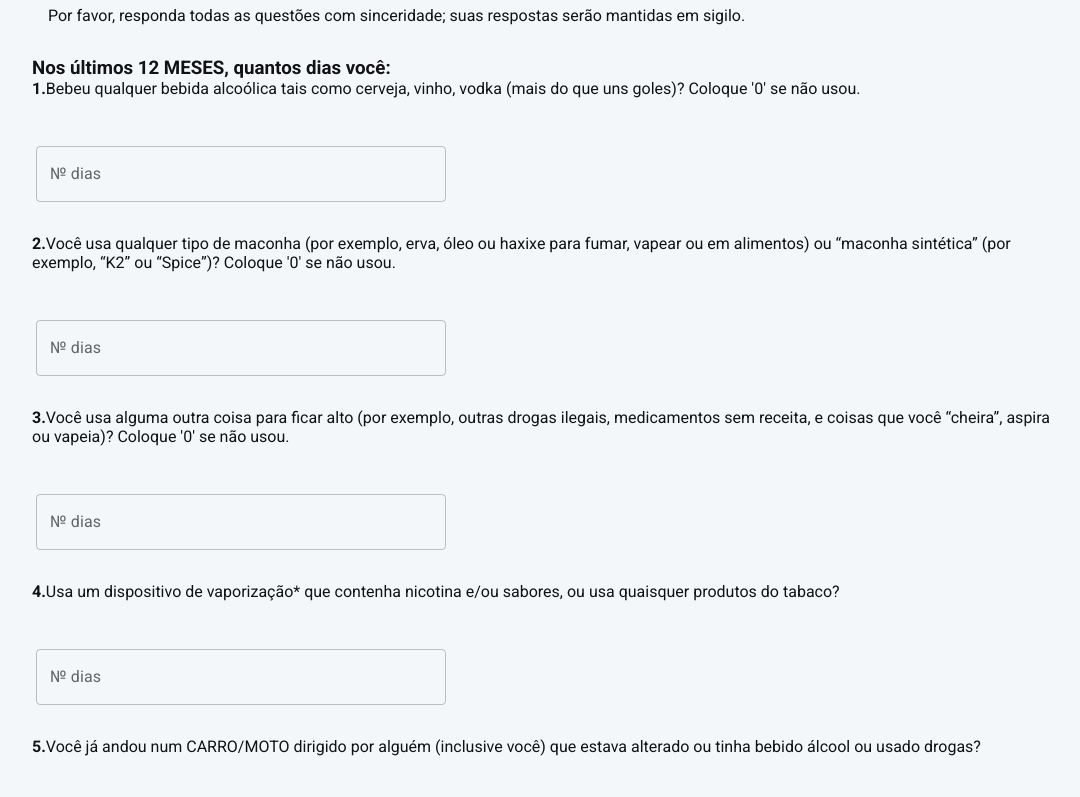
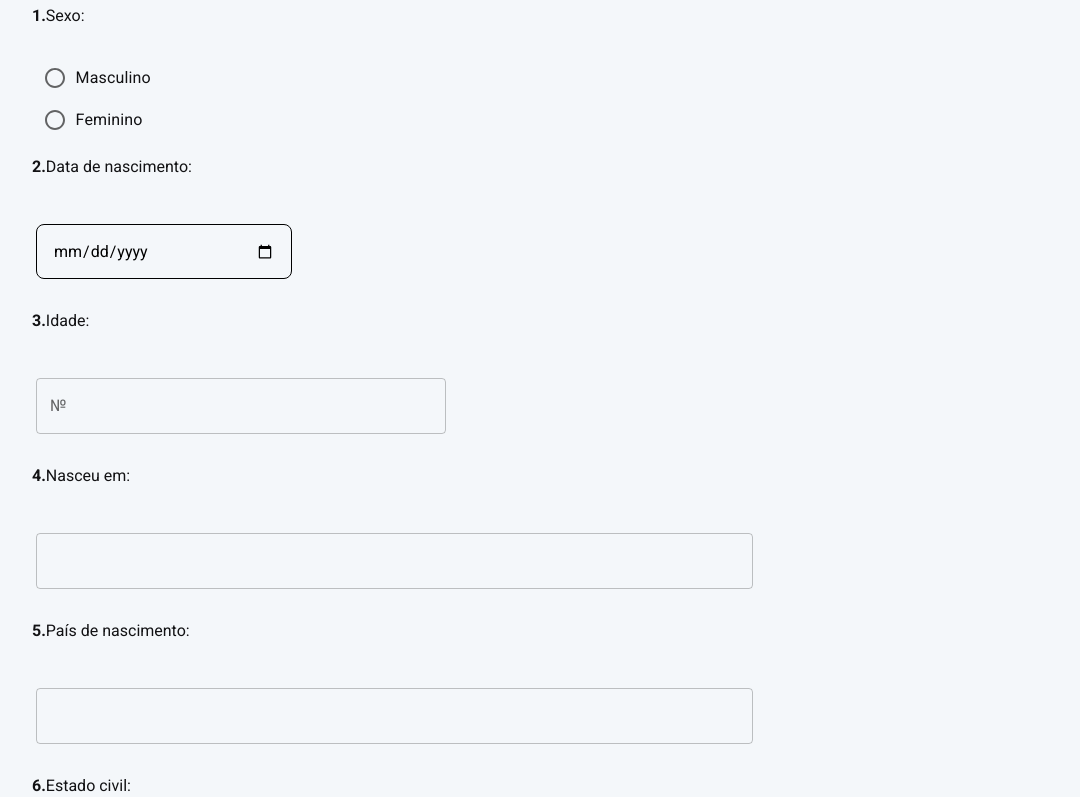
Before and after one commit to kalinDev/FormProjetoDePesquisa, a React (Vite) app: page /form in a window 1280 px wide. Shown: the part 180-977 px from the top of the page, without its empty margins (96-1176 px from the left). Built offline with nearby package versions, Linux system fonts and the light colour scheme.

Commit message:
feat: sociodemographics

```diff
--- a/package.json
+++ b/package.json
@@ -13,6 +13,8 @@
     "@emotion/react": "^11.11.1",
     "@emotion/styled": "^11.11.0",
     "@mui/material": "^5.14.0",
+    "@mui/x-date-pickers": "^6.10.1",
+    "dayjs": "^1.11.9",
     "react": "^18.2.0",
     "react-dom": "^18.2.0",
     "react-hook-form": "^7.45.1",
--- /dev/null
+++ b/src/components/dateInput/DateInput.tsx
@@ -0,0 +1,28 @@
+import { DateInputStyle } from "./DateInputStyle";
+import { FieldError, FieldErrorsImpl, Merge, RegisterOptions, UseFormRegister } from 'react-hook-form';
+
+
+interface DateInputProps {
+  id: string;
+  error: FieldError | Merge<FieldError, FieldErrorsImpl<any>> | undefined;
+  register: UseFormRegister<any>;
+  registerOptions?: RegisterOptions;
+  placeholder?: string;
+  label?: string;
+}
+
+export function DateInput({ label, id, error, register, registerOptions, placeholder }: DateInputProps) {
+  return (
+    <div style={DateInputStyle.questionConteiner}>
+      {label && <label>{label}</label>}
+      <input
+        style={DateInputStyle.input}
+        type="date"
+        id={id}
+        {...register(id, registerOptions)}
+        placeholder={placeholder}
+      />
+      {error && <p style={DateInputStyle.errorMessage}>{error?.message?.toString()}</p>}
+    </div>
+  );
+}
--- /dev/null
+++ b/src/components/dateInput/DateInputStyle.tsx
@@ -0,0 +1,27 @@
+export const DateInputStyle = {
+    questionConteiner: {
+        marginTop: '2rem',
+        marginBottom: '2rem'
+    },
+    input: {
+        width: '25%',
+        marginTop: '1rem',
+        marginLeft: '.25rem',
+        background: 'transparent',
+        border: '1px solid',
+        borderRadius: '8px',
+        padding:'1rem'
+    },
+    errorMessage:{
+        color: '#d32f2f',
+        fontFamily: 'Roboto',
+        fontWweight: '400',
+        fontSize: '0.75rem',
+        lineHeight: '1.66',
+        letterSpacing: '0.03333em',
+        marginTop: '3px',
+        marginRight: '14px',
+        marginBottom: '0',
+        marginLeft: '14px',
+    }
+};
--- a/src/components/formContainer/FormContainer.tsx
+++ b/src/components/formContainer/FormContainer.tsx
@@ -4,6 +4,7 @@ import { Audit } from '../../pages/audit/Audit';
 import { Smoking } from '../../pages/smoking/Smoking';
 import { Hads } from '../../pages/hads/Hads';
 import { ScrollToTop } from '../scrollToTop/ScrollToTop';
+import { Sociodemographics } from '../../pages/sociodemographics/Sociodemographics';
 
 const FormContainer = () => {
     const [formValues, setFormValues] = useState([{}]);
@@ -26,14 +27,25 @@ const FormContainer = () => {
     const renderCurrentPage = () => {
         switch (currentPage) {
             case 0:
-                return (
-                    <Screening
+                return(
+                    <Sociodemographics
+                        onPrev={handlePrevPage}
                         onSubmit={handleFormSubmit}
                         onNext={handleNextPage}
                         defaultValues={formValues[currentPage]}
                     />
+                )
+            case 1:
+                return (
+                    <Screening
+                        onPrev={handlePrevPage}
+                        onSubmit={handleFormSubmit}
+                        onNext={handleNextPage}
+                        previousData={formValues[currentPage - 1]}
+                        defaultValues={formValues[currentPage]}
+                    />
                 );
-            case 1:
+            case 2:
                 return (
                     <Audit
                         onSubmit={handleFormSubmit}
@@ -43,7 +55,7 @@ const FormContainer = () => {
                         defaultValues={formValues[currentPage]}
                     />
                 );
-            case 2:
+            case 3:
                 return (
                     <Smoking
                         onSubmit={handleFormSubmit}
@@ -53,7 +65,7 @@ const FormContainer = () => {
                         defaultValues={formValues[currentPage]}
                     />
                 );
-            case 3:
+            case 4:
                 return (
                     <Hads
                         onSubmit={handleFormSubmit}
--- a/src/pages/screening/Screening.tsx
+++ b/src/pages/screening/Screening.tsx
@@ -7,12 +7,14 @@ import { useEffect } from 'react';
 import { FormFooterContainer } from '../../components/formFooterContainer/FormFooterContainer.tsx';
 
   type ScreeningProps = {
+    onPrev: () => void;
     onSubmit: SubmitHandler<any>;
     onNext: () => void;
     defaultValues?: any;
+    previousData:any
   };
 
-export function Screening({ onSubmit, onNext, defaultValues }: ScreeningProps) {
+export function Screening({ onSubmit, onPrev, onNext, defaultValues }: ScreeningProps) {
 
     const {
         control,
@@ -126,7 +128,7 @@ export function Screening({ onSubmit, onNext, defaultValues }: ScreeningProps) {
                     }
                 })}
                 <FormFooterContainer
-                    isFirstPage
+                    onPrev={onPrev}
                 />
             </form>
         </div>
--- /dev/null
+++ b/src/pages/sociodemographics/QuestionsMock.tsx
@@ -0,0 +1,113 @@
+type InputType = 'radio' | 'text' | 'number' | 'date'
+
+interface Radio {
+    label: string;
+    value: string;
+}
+
+interface QuestionItem {
+    id: number;
+    type: InputType;
+    placeholder?: string;
+    label: string;
+    radios?: Radio[];
+}
+
+export const QuestionsMock : QuestionItem[] = [
+    {
+        id: 1,
+        type: "radio",
+        label: "Sexo:",
+        radios: [
+            {
+                label: 'Masculino',
+                value: 'Masculino'
+            },
+            {
+                label: 'Feminino',
+                value: 'Feminino'
+            }
+        ]
+    },
+    {
+        id: 2,
+        type: "date",
+        label: "Data de nascimento:",
+    },
+    {
+        id: 3,
+        type: "number",
+        label: "Idade:",
+    },
+    {
+        id: 4,
+        type: "text",
+        label: "Nasceu em:",
+    },
+    {
+        id: 5,
+        type: "text",
+        label: "País de nascimento:",
+    },
+    {
+        id: 6,
+        type: "radio",
+        label: "Estado civil:",
+        radios: [
+            {
+                label: 'Casado',
+                value: 'Casado'
+            },
+            {
+                label: 'Solteiro',
+                value: 'Solteiro'
+            },
+            {
+                label: 'Separado',
+                value: 'Separado'
+            },
+            {
+                label: 'Divorciado',
+                value: 'Divorciado'
+            },
+            {
+                label: 'Viúvo',
+                value: 'Viúvo'
+            },
+            {
+                label: 'União estável',
+                value: 'União estável'
+            }
+        ]
+    },
+    {
+        id: 7,
+        type: "number",
+        label: "Telefone:",
+    },
+    {
+        id: 8,
+        type: "text",
+        label: "Escolaridade:",
+    },
+    {
+        id: 9,
+        type: "text",
+        label: "Semestre do curso:",
+    },
+    {
+        id: 10,
+        type: "text",
+        label: "Profissão:",
+    },
+    {
+        id: 11,
+        type: "number",
+        label: "Renda familiar (R$):",
+    },
+    {
+        id: 12,
+        type: "number",
+        label: "Número de pessoas que dependem desta renda:",
+    }
+]
--- /dev/null
+++ b/src/pages/sociodemographics/Sociodemographics.tsx
@@ -0,0 +1,130 @@
+import { SubmitHandler, useForm } from "react-hook-form";
+import { RadioButtonGroup } from "../../components/radioButtonGroup/RadioButtonGroup";
+import { SectionHeader } from "../../components/sectionHeader/SectionHeader";
+import { QuestionsMock } from "./QuestionsMock";
+import { FormFooterContainer } from "../../components/formFooterContainer/FormFooterContainer";
+import { Input } from "../../components/input/Input";
+import { DateInput } from "../../components/dateInput/DateInput";
+
+type SociodemographicsProps = {
+    onSubmit: SubmitHandler<any>;
+    onNext: () => void;
+    onPrev: () => void;
+    defaultValues?: any;
+};
+
+
+export function Sociodemographics({ onSubmit, onNext, defaultValues }: SociodemographicsProps) {
+
+    const {
+        register,
+        control,
+        handleSubmit,
+        formState: { errors },
+    } = useForm({ defaultValues });
+
+    function onSubmitt(data: any) {
+        onSubmit(data)
+        onNext()
+    }
+
+    return (
+        <div>
+            <form onSubmit={handleSubmit(onSubmitt)}>
+
+                <SectionHeader
+                    content={[
+                    ]}
+                    title="Sociodemográfico"
+                />
+                {QuestionsMock.map((question) => {
+
+                    if (question.type == 'radio') {
+                        return (
+                            <div key={`question${question.id}`}>
+
+                                <p>
+                                    <strong>{`${question.id}.`}</strong>
+                                    {`${question.label}`}
+                                </p>
+                                <RadioButtonGroup
+                                    control={control}
+                                    name={`question${question.id}`}
+                                    options={question.radios ?? []}
+                                    error={errors[`question${question.id}`]}
+                                    registerOptions={{
+                                        required: 'Esse campo é obrigatório'
+                                    }}
+                                />
+                            </div>
+                        )
+                    }
+                    else if (question.type == 'number') {
+                        return (
+                            <div key={`question${question.id}`}>
+                                <p>
+                                    <strong>{`${question.id}.`}</strong>
+                                    {`${question.label}`}
+                                </p>
+                                <Input
+                                    id={`question${question.id}`}
+                                    type='number'
+                                    placeholder='№'
+                                    error={errors[`question${question.id}`]}
+                                    registerOptions={{
+                                        required: 'Esse campo é obrigatório'
+                                    }}
+                                    register={register}
+                                />
+                            </div>
+                        )
+                    }
+                    else if (question.type == 'text') {
+                        return (
+                            <div key={`question${question.id}`}>
+                                <p>
+                                    <strong>{`${question.id}.`}</strong>
+                                    {`${question.label}`}
+                                </p>
+                                <Input
+                                    id={`question${question.id}`}
+                                    type='text'
+                                    error={errors[`question${question.id}`]}
+                                    registerOptions={{
+                                        required: 'Esse campo é obrigatório'
+                                    }}
+                                    register={register}
+                                />
+                            </div>
+
+                        )
+                    }
+                    else if (question.type == 'date') {
+                        return (
+                            <div key={`question${question.id}`}>
+                                <p>
+                                    <strong>{`${question.id}.`}</strong>
+                                    {`${question.label}`}
+                                </p>
+                                <DateInput
+                                    id={`question${question.id}`}
+                                    error={errors[`question${question.id}`]}
+                                    register={control.register}
+                                    registerOptions={{
+                                        required: 'Esse campo é obrigatório'
+                                    }}
+                                />
+                            </div>
+                        )
+                    }
+
+                }
+                )}
+
+                <FormFooterContainer
+                    isFirstPage
+                />
+            </form>
+        </div>
+    )
+}
```
Also changed, not shown: 1 other file (tests, documents, lock files or other folders).
